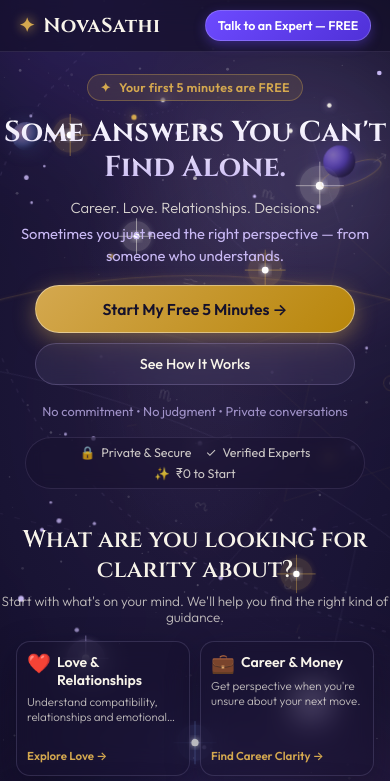
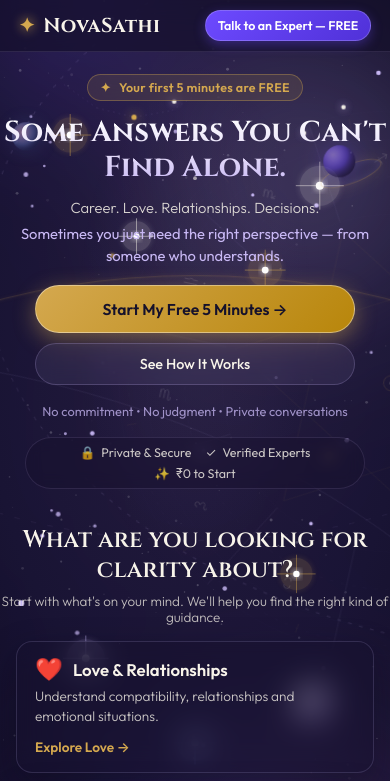
Before and after one commit to sidsahu4570-droid/novasathi-landing-page, a React (Vite) app: page / in a window 390 px wide. Shown: the top 781 px of the page. Built offline with nearby package versions, Linux system fonts and the light colour scheme.

Commit message:
fix: Format mobile problem selector cards in 1x1 single-column layout

```diff
--- a/src/index.css
+++ b/src/index.css
@@ -1066,12 +1066,11 @@ html, body {
     box-sizing: border-box !important;
   }
 
-  /* 2-Column Mobile Problem Card Grid with 16px Outer Margins */
+  /* 1x1 Mobile Problem Card Grid with 16px Outer Margins */
   .problem-grid {
     display: grid !important;
-    grid-template-columns: repeat(2, minmax(0, 1fr)) !important;
-    gap: 10px !important;
-    align-items: stretch !important;
+    grid-template-columns: 1fr !important;
+    gap: 12px !important;
     width: calc(100% - 32px) !important;
     margin-left: 16px !important;
     margin-right: 16px !important;
@@ -1079,50 +1078,52 @@ html, body {
   }
 
   .problem-card {
-    padding: 12px 10px !important;
-    min-height: 135px !important;
-    border-radius: 14px !important;
+    padding: 16px 18px !important;
+    min-height: auto !important;
+    border-radius: 16px !important;
     display: flex !important;
     flex-direction: column !important;
     justify-content: space-between !important;
+    width: 100% !important;
   }
 
   .problem-icon-title {
     display: flex !important;
-    align-items: flex-start !important;
-    gap: 6px !important;
-    margin-bottom: 4px !important;
+    align-items: center !important;
+    gap: 10px !important;
+    margin-bottom: 6px !important;
   }
 
   .problem-icon {
-    font-size: 1.2rem !important;
+    font-size: 1.4rem !important;
     line-height: 1 !important;
     flex-shrink: 0 !important;
   }
 
   .problem-card-title {
-    font-size: 0.88rem !important;
+    font-size: 1.05rem !important;
     font-weight: 600 !important;
-    line-height: 1.25 !important;
+    line-height: 1.3 !important;
     color: var(--color-soft-cream) !important;
   }
 
   .problem-card-desc {
-    font-size: 0.72rem !important;
-    line-height: 1.35 !important;
-    color: rgba(248, 244, 234, 0.75) !important;
-    margin-bottom: 8px !important;
-    display: -webkit-box !important;
-    -webkit-line-clamp: 2 !important;
-    -webkit-box-orient: vertical !important;
-    overflow: hidden !important;
+    font-size: 0.85rem !important;
+    line-height: 1.45 !important;
+    color: rgba(248, 244, 234, 0.8) !important;
+    margin-bottom: 12px !important;
+    display: block !important;
+    overflow: visible !important;
   }
 
   .problem-card-cta {
-    font-size: 0.72rem !important;
+    font-size: 0.85rem !important;
     font-weight: 600 !important;
     color: var(--color-warm-gold) !important;
     margin-top: auto !important;
+    display: inline-flex !important;
+    align-items: center !important;
+    gap: 6px !important;
   }
 
   .section-how-it-works {
```
